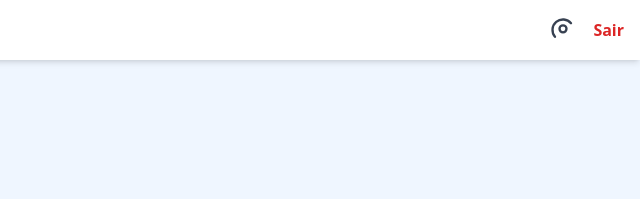
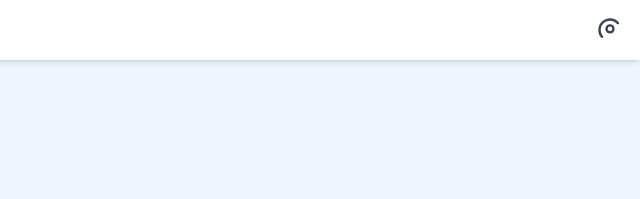
Before and after one commit to otgsuuvamr/Tec-API, a website: page public/index.html in a window 1280 px wide. Shown: the top 199 px of the page, 640-1280 px from the left. Drawn offline with nearby package versions, Linux system fonts and the light colour scheme.

Commit message:
Correção de rota

```diff
--- a/public/index.html
+++ b/public/index.html
@@ -33,19 +33,7 @@
             />
           </svg>
         </a>
-        <button
-          onclick="logout()"
-          class="text-red-600 hover:text-red-800 font-semibold"
-        >
-          Sair
-        </button>
 
-        <script>
-          function logout() {
-            localStorage.removeItem("token");
-            window.location.href = "index.html";
-          }
-        </script>
       </div>
     </nav>
 
```
Also changed, not shown: product.html (+1 -1 lines).
